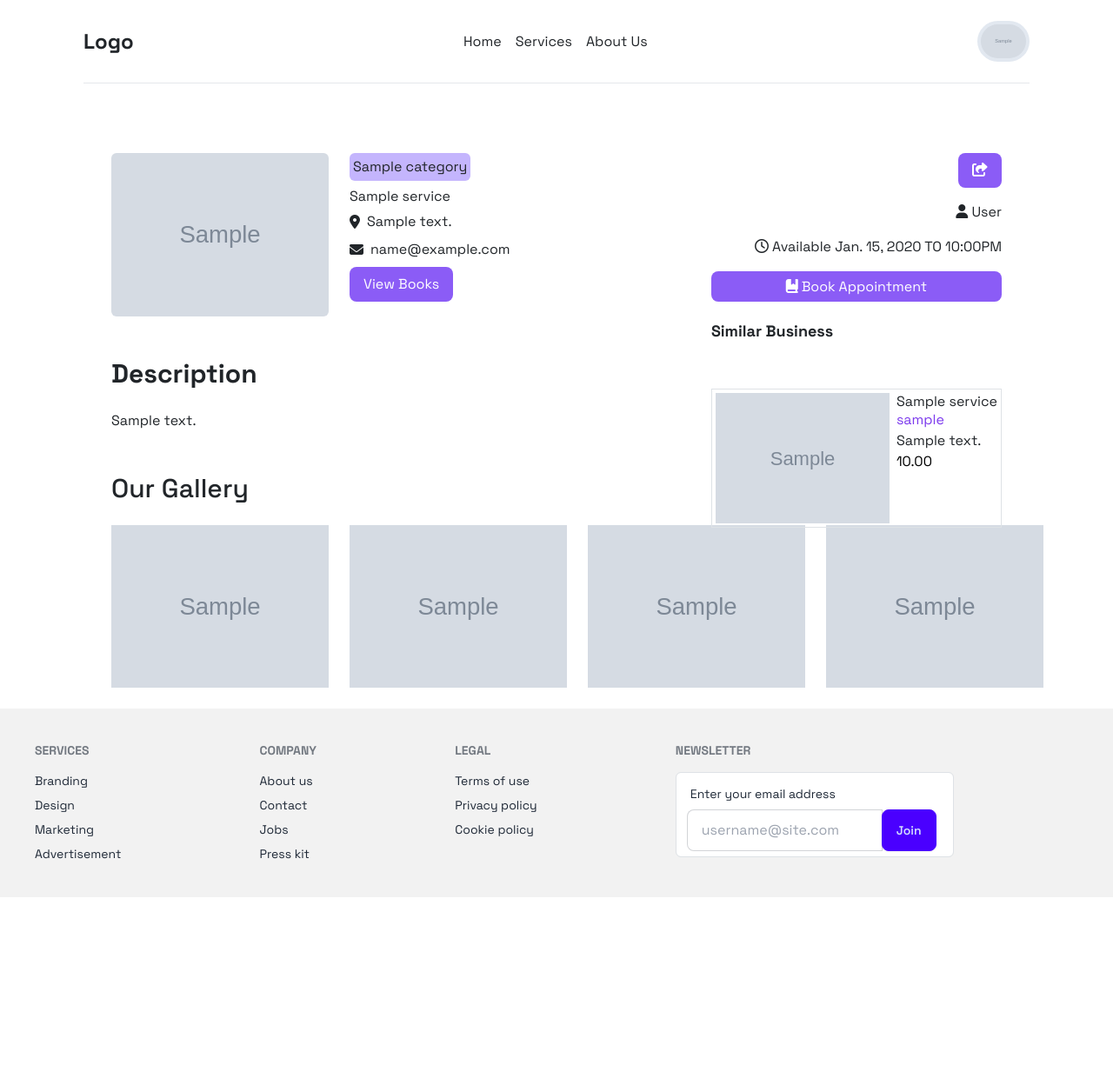
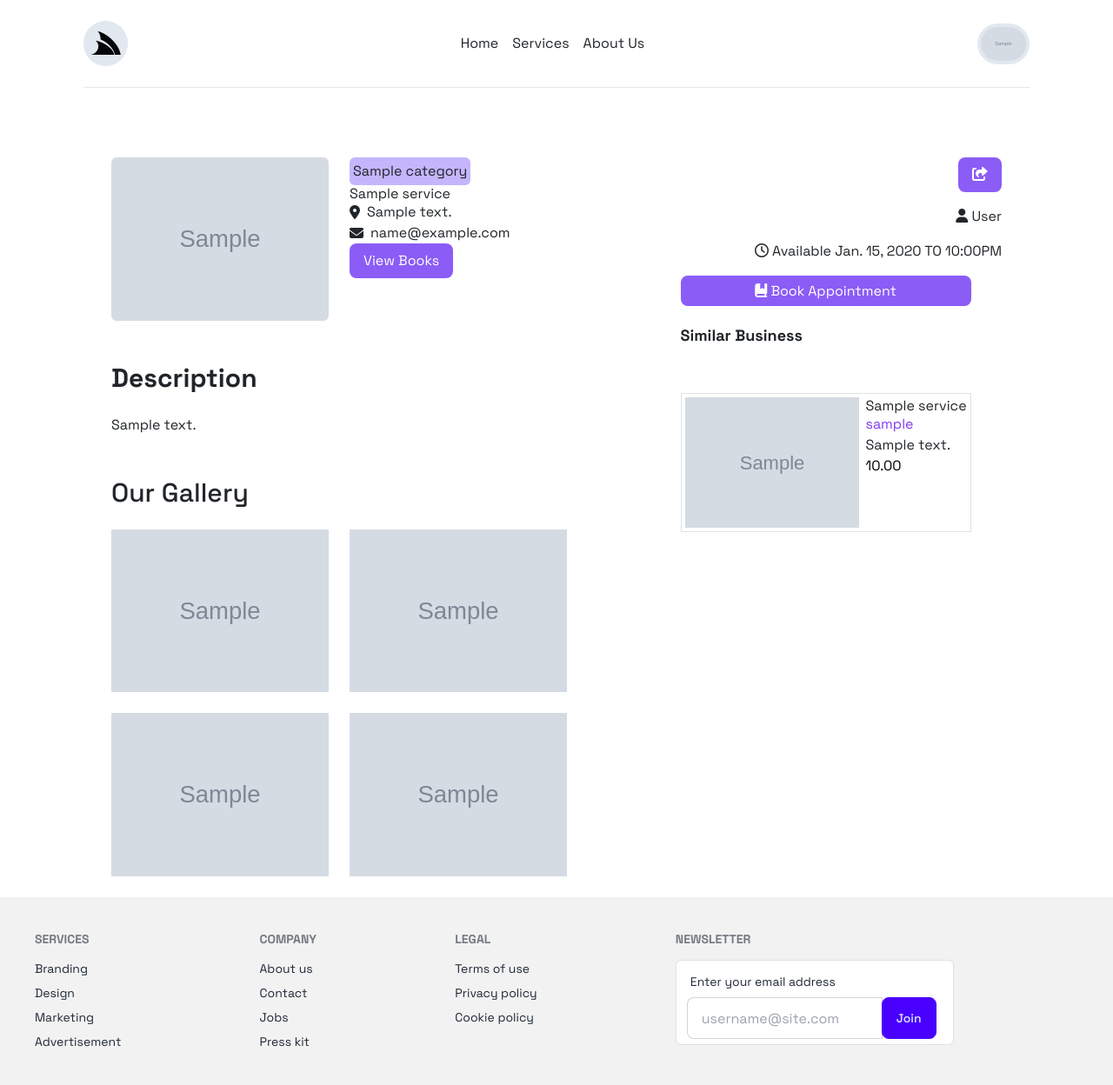
Before and after one commit to asaiah4812/dreamer_home_service, a Django app: page /service/sample/ in a window 1280 px wide. Shown: the whole page at 87% size. Before the commit the page ends 1032 px from the top, so only its background shows below. Run offline with Django 5.2, Linux system fonts and the light colour scheme; a user stored in the database is signed in; tables that the repository leaves empty hold one stand-in row (values such as "Sample post"); grey boxes marked "Sample" are stand-in pictures; some libraries are stand-ins or nearby versions.

Commit message:
intial commit

```diff
--- a/templates/book/categories.html
+++ b/templates/book/categories.html
@@ -9,7 +9,7 @@
 {% block content %}
 
 {% include 'includes/navbar.html' %}
-   <section class="grid grid-cols-4 w-full lg:w-[85%] mx-auto mt-5" >
+   <section class="flex flex-wrap flex-col md:grid md:grid-cols-4 w-[95%] lg:w-[85%] mx-auto mt-5" >
     <div class="col-span-1 ml-2">
         <h2 class="text-xl font-bold mb-2 px-4">Categories</h2>
         {% load sidebar %}
--- a/templates/book/index.html
+++ b/templates/book/index.html
@@ -36,7 +36,7 @@
       >
       {% for category in categories %}
         <div
-          class="flex flex-col items-center wrap bg-purple-100 gap-3 py-3 px-4 rounded-md"
+          class="flex flex-col items-center wrap bg-purple-100 gap-2 md:gap-3 py-3 px-4 rounded-md mx-auto"
         >
           <img class="w-[60px]" src="{{ category.icon.url }}" alt="">
           <span>{{category.name}}</span>
--- a/templates/book/service_detail.html
+++ b/templates/book/service_detail.html
@@ -11,7 +11,7 @@
 {% include 'includes/navbar.html' %}
 
 
-<section class="grid grid-cols-5 gap-2 w-full md:w-[80%] mx-auto mt-[5rem]" x-data="{ showModal: false}">
+<section class="grid grid-cols-1 md:grid-cols-5 gap-2 w-[95%] md:w-[80%] mx-auto mt-[5rem]" x-data="{ showModal: false}">
       <section class="fixed h-screen top-0 bottom-0 right-0 left-0 backdrop-filter backdrop-blur-sm flex items-center justify-center"
        x-cloak x-show="showModal"
        x-transition:enter="duration-300 ease-out"
@@ -25,14 +25,14 @@
         <button class="text-white py-2 px-4 bg-blue-400" type="submit">Book</button>
       </form>
       </section>
-      <div class="col-span-3">
-        <div class="flex items-start gap-4">
+      <div class="md:col-span-3">
+        <div class="flex items-start gap-4 flex-wrap">
           <img
             src="{{service.image1.url}}"
             class="w-[250px] rounded-md"
             alt=""
           />
-          <div class="flex flex-col items-start gap-2">
+          <div class="flex flex-col items-start">
             <div class="flex items-center gap-2">
               {% for tag in service.category.all %}
               <a href="" class="bg-violet-300 rounded-md p-1">{{tag.name}}</a>
@@ -51,15 +51,15 @@
             {% endif %}
           </div>
         </div>
-          <div class="mt-5 flex flex-col gap-4">
+          <div class="mt-5 flex flex-col gap-4 mx-auto">
             <h2 class="text-3xl font-bold">Description</h2>
             <p>
               {{service.description}}
             </p>
           </div>
-          <div class="mt-5 flex flex-col items-start">
+          <div class="mt-5 flex flex-col items-start mx-auto">
             <h1 class="text-3xl font-medium">Our Gallery</h1>
-              <div class="flex items-center gap-4 my-4">
+              <div class="flex flex-wrap md:flex-nowrap items-center gap-4 my-4">
                 <div class="w-[250px]">
                     <img class="w-full" src="{{service.image1.url}}" alt="">
                 </div>
@@ -75,7 +75,7 @@
               </div>
           </div>
       </div>
-      <div class="col-span-2 flex gap-3 w-full flex items-end flex-col">
+      <div class="grid grid-cols-1 md:col-span-2 md:flex gap-3 w-full items-end md:flex-col">
         <button title="share" class="px-3 py-2 bg-violet-500 rounded-lg">
           <i class="text-white fa-solid fa-share-from-square"></i>
         </button>
@@ -87,7 +87,7 @@
         <span
           ><i class="fa-regular fa-clock"></i> Available {{service.available_start}} TO 10:00PM</span
         >
-        <div class="flex flex-col gap-1">
+        <div class="flex flex-col gap-1 mx-auto">
           <h2 class="px-5 py-2 bg-violet-500 text-white text-center rounded-lg cursor-pointer" @click="showModal = !showModal"><i class="fa-solid fa-book-bookmark"></i> Book Appointment</h2>
           <h3 class="font-bold text-lg mt-3">Similar Business</h3>
           <div class="flex flex-col items-start gap-5 mt-5">
--- a/templates/includes/navbar.html
+++ b/templates/includes/navbar.html
@@ -3,7 +3,7 @@
 <nav
       class="flex items-center w-full justify-between md:w-[85%] py-4 border-b mx-auto z-50"
     >
-      <a href="{% url 'book:home' %}" class="text-2xl font-bold">Logo</a>
+      <a href="{% url 'book:home' %}" class="text-2xl md:text-4xl bg-slate-200 hover:bg-slate-100 rounded-full p-2 flex items-center justify-center font-bold"><i class="fa-brands fa-servicestack" style="color: #060709;"></i></a>
       <div class="md:flex items-center gap-3 sm:hidden">
         <a href="{% url 'book:home' %}" class="hover:border-b border-violet-400">Home</a>
         <a href="{% url 'book:services' %}" class="hover:border-b border-violet-400"
```
